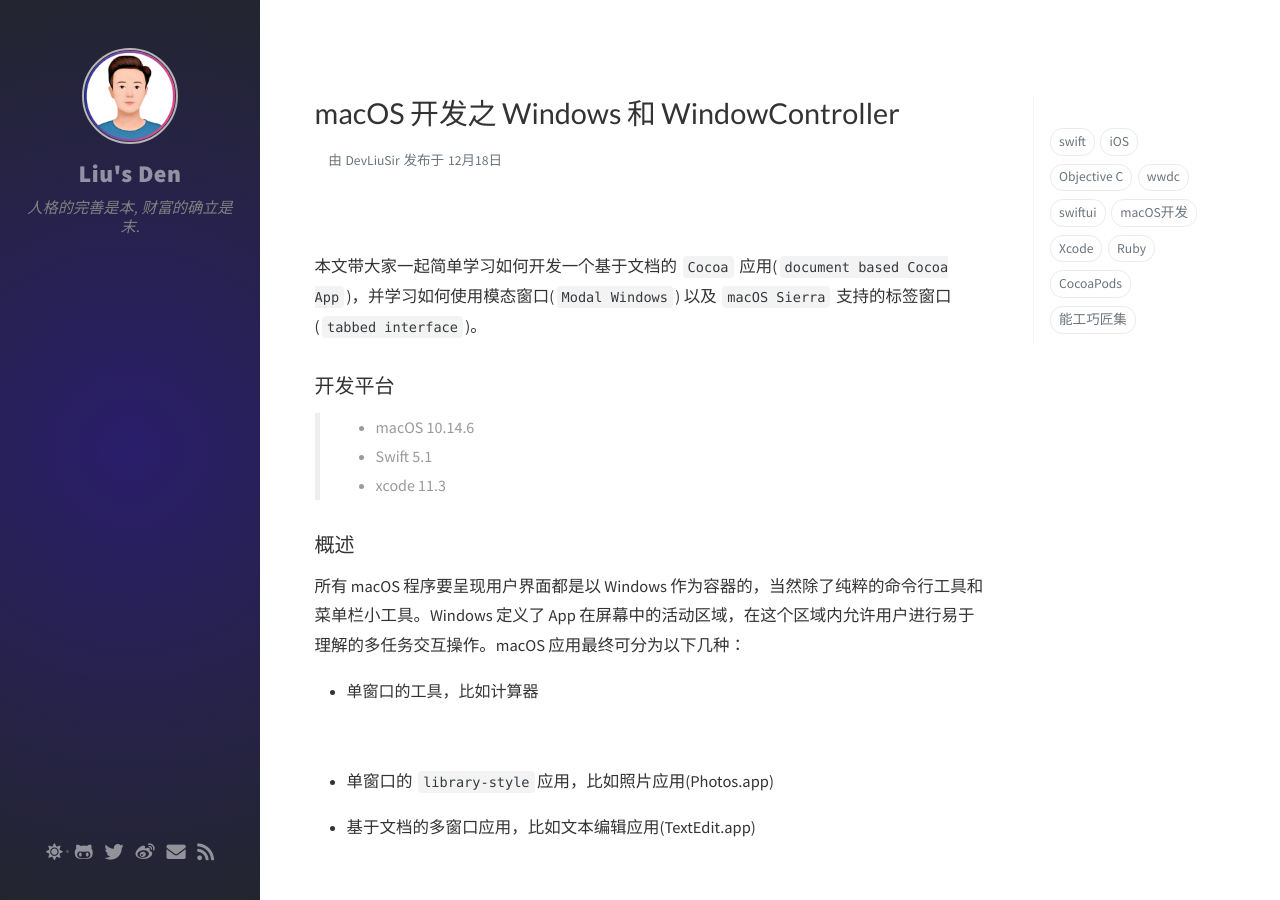
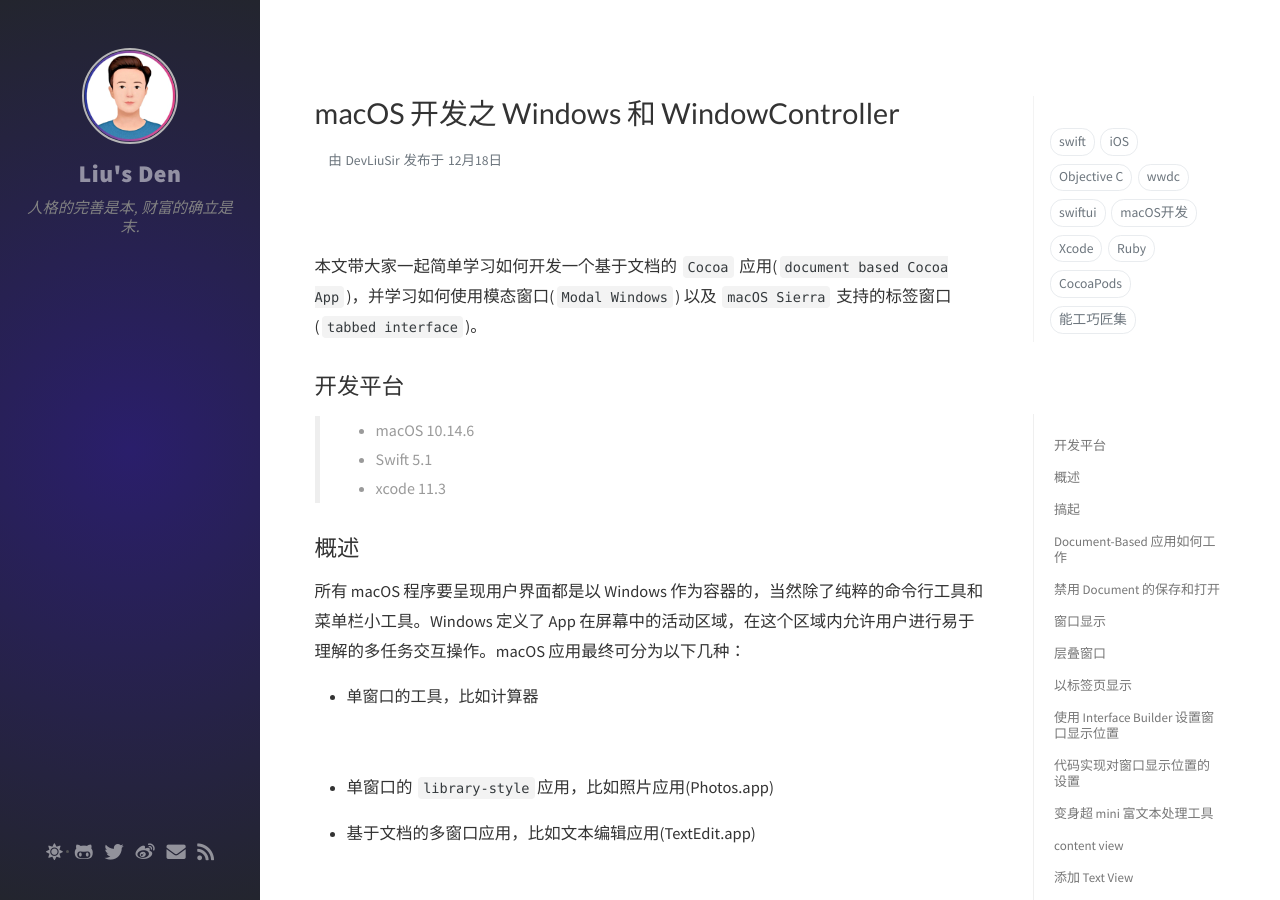
Before and after one commit to DevLiuSir/-DevLiuSir.github.io, a Jekyll site: the page built from _posts/2019-12-18-Windows and WindowController Tutorial for macOS.md, in a window 1280 px wide and 900 px high. Built offline with Jekyll 4.4.1, drawn with Linux system fonts in a browser that asks for light colours; nearby versions of some CDN libraries; comment, search, counter and statistics services are not loaded; some of the changed text lies outside the part shown.

Commit message:
Update the layout of the article

```diff
--- a/_posts/2019-12-18-Windows and WindowController Tutorial for macOS.md
+++ b/_posts/2019-12-18-Windows and WindowController Tutorial for macOS.md
@@ -10,14 +10,14 @@ tags: [swift, macOS开发]
 
 本文带大家一起简单学习如何开发一个基于文档的 `Cocoa` 应用(`document based Cocoa App`)，并学习如何使用模态窗口(`Modal Windows`) 以及 `macOS Sierra` 支持的标签窗口(`tabbed interface`)。
 
-### 开发平台
+## 开发平台
 
 > - macOS 10.14.6
 - Swift 5.1
 - xcode 11.3
 
 
-### 概述
+## 概述
 
 所有 macOS 程序要呈现用户界面都是以 Windows 作为容器的，当然除了纯粹的命令行工具和菜单栏小工具。Windows 定义了 App 在屏幕中的活动区域，在这个区域内允许用户进行易于理解的多任务交互操作。macOS 应用最终可分为以下几种：
 
@@ -46,7 +46,7 @@ Cocoa 应用中，一个窗口是 `NSWindow` 类的一个实例(window 就是 vi
 - 菜单栏和菜单项
 
 
-### 搞起
+## 搞起
 
 启动 Xcode，按快捷键 `Shift`+ `Command` + `n` ，新建工程，选择 macOS -> Cocoa App，点击 Next：
 
@@ -65,11 +65,11 @@ Cocoa 应用中，一个窗口是 `NSWindow` 类的一个实例(window 就是 vi
 ![](https://tva1.sinaimg.cn/large/00831rSTly1gdlb21frr4j31aj0u01ky.jpg)
 
 
-### Document-Based 应用如何工作
+## Document-Based 应用如何工作
 
 上面也看到了这类应用的样子，下面花几分钟一起看一下 Document-Based 应用如何工作的。
 
-#### Document 的结构
+### Document 的结构
 
 一个 Document 其实就是 `NSDocument` 的一个实例对象，文档模型 `NSDocument` 作为模型保存了文档的数据，同时负责文档窗口控制器 `NSWindowController` 的创建管理，它管理文档数据，负责文档打开时数据读取的管理和文档对象管理的数据保存到文件的处理，而文件有可能是在硬盘也有可能在 iCloud，均支持。
 
@@ -80,7 +80,7 @@ Cocoa 应用中，一个窗口是 `NSWindow` 类的一个实例(window 就是 vi
 ![](https://tva1.sinaimg.cn/large/00831rSTly1gdlb50jls2j31kw0u0q3a.jpg)
 
 
-### 禁用 Document 的保存和打开
+## 禁用 Document 的保存和打开
 
 Document-Based 应用的 Documnent 架构支持文件的保存和打开，但是需要定义 Document 类中自己具体实现，本文暂不涉及这部分内容，所以先禁用 Document 的保存和打开。
 
@@ -129,12 +129,12 @@ override func save(withDelegate delegate: Any?, didSave didSaveSelector: Selecto
 
 
 
-### 窗口显示
+## 窗口显示
 
 上面新建文件的时候，我们发现新建文档的窗口完全覆盖了之前的文档窗口，然而这不是我们想要的结果，本节就聊一下怎么合理布局窗口的位置。进行改造前，我们需要新建一个 `NSWindowController` 的子类，然后添加相应的代码实现我们预期的功能。
 
 
-#### 新建 NSWindowController 的子类
+### 新建 NSWindowController 的子类
 
 工程导航栏选择 `TextEditor`，按下快捷键 `Command + n`，就会弹出新建文件的导航窗口，选择 `macOS` -> `Source` -> `Cocoa Class`，点击 `Next`
 
@@ -147,7 +147,7 @@ override func save(withDelegate delegate: Any?, didSave didSaveSelector: Selecto
 ![](https://tva1.sinaimg.cn/large/0081Kckwly1gjypet2tomj31400osaco.jpg)
 
 
-### 层叠窗口
+## 层叠窗口
 
 现在我们可以使新建的窗口层叠显示而不是覆盖显示，打开新建的 `WindowController.swift` 文件，添加以下代码：
 
@@ -162,7 +162,7 @@ required init?(coder: NSCoder) {
 
 ![](https://tva1.sinaimg.cn/large/0081Kckwly1gjypeszgcoj30h80b4jri.jpg)
 
-### 以标签页显示
+## 以标签页显示
 
 层叠效果很不错，但我们可以尝试一下其它的方式，比如从 `macOS Sierra` 开始新增加的 `tabbed Windows`，简单说就是新建的窗口以标签页显示。
 
@@ -176,7 +176,7 @@ required init?(coder: NSCoder) {
 
 当我们运行程序的时候，macOS 会根据当前屏幕大小和应用请求窗口的大来决定应用窗口的显示位置和实际的大小，下面我们将学习两种方式控制应用窗口的显示位置和实际大小。
 
-### 使用 `Interface Builder` 设置窗口显示位置
+## 使用 `Interface Builder` 设置窗口显示位置
 
 首先我们需要先使用 `Interface Builder` 设置窗口的初始位置。
 
@@ -201,7 +201,7 @@ required init?(coder: NSCoder) {
 
 ⚠️: `macOS` 会记住 `app` 的窗口显示位置，所以需要先把应用完全退出，然后再编译运行就能看到修改的效果！
 
-### 代码实现对窗口显示位置的设置
+## 代码实现对窗口显示位置的设置
 
 代码实现的话，需要在 `window` 加载之后进行设置，在 `WindowsController` 中重写的 `windowDidLoad` 方法中添加相关代码。
 
@@ -232,17 +232,17 @@ override func windowDidLoad() {
 
 ![](https://tva1.sinaimg.cn/large/0081Kckwly1gjypnj8xqbj30iw0egwen.jpg)
 
-### 变身超 mini 富文本处理工具
+## 变身超 mini 富文本处理工具
 
 Cocoa 有很多可以添加到 window 中的牛🐂的功能性 UI 控件，在本节我们将会用到 `NSTextView`，在这之前，我们需要了解 `NSWindow` 的 `content view`。
 
-### content view
+## content view
 
 `contentView` 位于 `window` 中视图层次的根级，在这个视图中我们可以放置所有界面元素。另外，我们还能替换默认的 `contentView` 为我们自定义的视图，在这里我们就不做相关操作了，以后我们可能会用到！
 
 ![](https://tva1.sinaimg.cn/large/0081Kckwly1gjypnj4e99j31400txtaw.jpg)
 
-### 添加 Text View
+## 添加 Text View
 
 打开 `Main.storyboard` 文件，找到 `View Contorller Scene` 下的 `View Controller`，其下的 `View`中有个控件 `Your document contents here` ，将其删除，然后我们添加 `Text View`:
 
@@ -271,7 +271,7 @@ Cocoa 有很多可以添加到 window 中的牛🐂的功能性 UI 控件，在
 
 在窗口的 Text View 中可以添加进行文本编辑了，也支持常用的快捷键，比如复制、粘贴、剪切、撤销、重做等。窗口中也出现了一组工具栏，支持字体设置、简单的段落设置等，同时菜单栏的 Format 的菜单项功能也是可用的，还支持查找替换。这一小节我们没有添加任何代码，就完成了一个简单的富文本编辑工具了，是不是炒🐔煎🍳！
 
-### 撤销和重做
+## 撤销和重做
 
 在窗口中添加部分文本，已经可以完成基本的富文本编辑功能了，但是此时还不支持撤销和重做，我们需要添加支持。
 
@@ -293,7 +293,7 @@ Cocoa 有很多可以添加到 window 中的牛🐂的功能性 UI 控件，在
 
 是不是对里面的内容很熟悉，这就是前面添加的 save 方法中的错误信息。
 
-### 模态窗口(Modal Window)
+## 模态窗口(Modal Window)
 
 模态窗口是一种特殊的窗口，一旦显示就会独占用户的所有操作事件，一直到它被关闭，其它窗口才能响应用户的操作。
 
@@ -306,7 +306,7 @@ Cocoa 有很多可以添加到 window 中的牛🐂的功能性 UI 控件，在
 
 其实，文档的保存和打开窗口就是模态窗帘的好例子，就像上面关闭窗口时弹出的提示保存的窗口，它出现在窗口的顶部，这就是 Modal Sheet，在本文也不讲这种模态窗口，下面我们一起实现一个显示字数和段落统计的模态窗口，它是以一个正常窗口形式显示的。
 
-### 添加一个新的窗口
+## 添加一个新的窗口
 
 打开 `Main.storyboard` 文件，按快捷键 `Shift + Command + l` 打开 `Object Library`，搜索 Window Controller，拖拽 `Window Controller` 进入画布，这会生成两个场景：`Window Controller Scene` 和 `View Controller Scene`。
 
@@ -328,7 +328,7 @@ Cocoa 有很多可以添加到 window 中的牛🐂的功能性 UI 控件，在
 
 ![](https://tva1.sinaimg.cn/large/0081Kckwly1gjyolgwwiaj30wc0mswgi.jpg)
 
-### 配置 Word Count 窗口
+## 配置 Word Count 窗口
 
 Shift + Command + l 打开 Object Library 拖拽 4 个 label 到 View 中。
 
@@ -345,7 +345,7 @@ Shift + Command + l 打开 Object Library 拖拽 4 个 label 到 View 中。
 ![](https://tva1.sinaimg.cn/large/0081Kckwly1gjyolgke47j30wc0mswh7.jpg)
 
 
-### 创建 Word Count 的 View Controller 的类
+## 创建 Word Count 的 View Controller 的类
 
 Command + n 会打开一个文件新建的导航窗口，我们选择 macOS -> Source -> Cocoa Class，新出现的窗口中输入类的名称为 `WordCountViewController`，Subclass of 设置为 `NSViewController`，取消勾选 `Also create XIB for user interface`
 
@@ -359,7 +359,7 @@ Command + n 会打开一个文件新建的导航窗口，我们选择 macOS -> S
 ![](https://tva1.sinaimg.cn/large/0081Kckwly1gjyolggue7j30wc0msjt6.jpg)
 
 
-### 绑定计数 label 与 View Controller
+## 绑定计数 label 与 View Controller
 
 打开新建的 WordCountViewController.swift 文件，在 WordCountViewCOntroller 中添加属性如下：
 
@@ -392,11 +392,11 @@ Command + n 会打开一个文件新建的导航窗口，我们选择 macOS -> S
 ![](https://tva1.sinaimg.cn/large/0081Kckwly1gjyolfufq1j30wc0ms0v4.jpg)
 
 
-### 显示 和 关闭模态窗口
+## 显示 和 关闭模态窗口
 
 前面的准备工作做足了，那本节讲讲如何召唤和轰走模态窗口。
 
-### 出来吧，模态窗口
+## 出来吧，模态窗口
 
 打开 `ViewController.swift` 文件，在类中添加以下属性：
 
@@ -439,7 +439,7 @@ Command + n 会打开一个文件新建的导航窗口，我们选择 macOS -> S
 模态方式显示 `word count` 窗口
 一旦模态状态结束就关闭模态窗口，这里需要注意，只要模态不结束这一句就不会执行
 
-### 消失吧，模态窗口
+## 消失吧，模态窗口
 
 这里我们需要添加结束模态的实现，打开文件 `WordCountViewController.swift`，添加以下方法：
 
@@ -456,7 +456,7 @@ Command + n 会打开一个文件新建的导航窗口，我们选择 macOS -> S
 
 ![](https://tva1.sinaimg.cn/large/0081Kckwly1gjyolfn8mcj30wc0mstb8.jpg)
 
-### 添加召唤模态的符咒
+## 添加召唤模态的符咒
 
 这里我们以菜单栏的菜单项的方式触发模态窗口。
 
@@ -473,7 +473,7 @@ Option + Command + 4 打开它的 `Attribute Inspector`，更改标题为 `Word
 
 ![](https://tva1.sinaimg.cn/large/0081Kckwly1gjyoyg6yj9j30wc0msq66.jpg)
 
-### 召唤模态
+## 召唤模态
 
 编译运行程序，在窗口中输入一些内容，比如：
 
@@ -492,9 +492,9 @@ Option + Command + 4 打开它的 `Attribute Inspector`，更改标题为 `Word
 ![](https://tva1.sinaimg.cn/large/0081Kckwly1gjyolfa4t8j30gg0b8mxl.jpg)
 
 
-### 点击 OK 就可以“轰走”模态窗口了。
+## 点击 OK 就可以“轰走”模态窗口了。
 
-总结
+## 总结
 
 - MVC 的设计模式
 - 多窗口应用的实现
@@ -506,7 +506,5 @@ Option + Command + 4 打开它的 `Attribute Inspector`，更改标题为 `Word
 
 希望对大家学习 macOS 开发有所帮助！感谢您的阅读！
 
-参考
-
-
+### 参考
 [Windows and WindowController Tutorial for macOS](https://www.raywenderlich.com/613-windows-and-windowcontroller-tutorial-for-macos)
```
